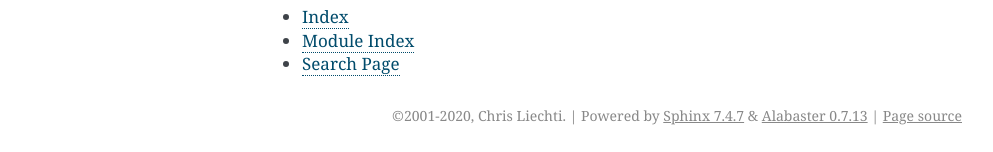
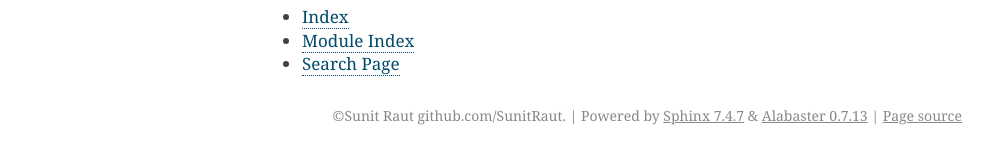
Before and after one commit to SunitRaut/pyMultiSerial, a Sphinx documentation site: the page built from docs/index.rst, in a window 1280 px wide. Shown: the part 988-1140 px from the top of the page, without its empty margins (148-1141 px from the left). Built offline with Sphinx 7.4.7, drawn with Linux system fonts in a browser that asks for light colours; pages that are not in the unit, such as notebooks, are missing from menus.

Commit message:
Update conf.py

```diff
--- a/docs/conf.py
+++ b/docs/conf.py
@@ -34,17 +34,17 @@
 master_doc = 'index'
 
 # General information about the project.
-project = u'pySerial'
-copyright = u'2001-2020, Chris Liechti'
+project = u'pyMultiSerial'
+copyright = u'Sunit Raut github.com/SunitRaut'
 
 # The version info for the project you're documenting, acts as replacement for
 # |version| and |release|, also used in various other places throughout the
 # built documents.
 #
 # The short X.Y version.
-version = '1.0.2'
+version = '1.1.0'
 # The full version, including alpha/beta/rc tags.
-release = '1.0.2'
+release = '1.1.0'
 
 # The language for content autogenerated by Sphinx. Refer to documentation
 # for a list of supported languages.
```
